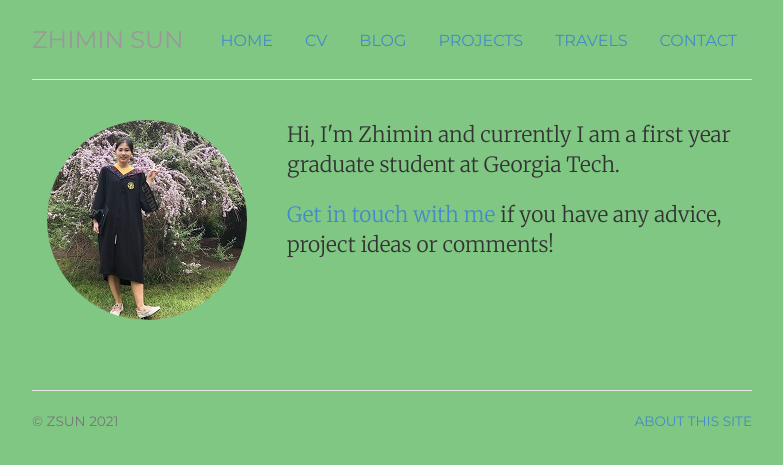
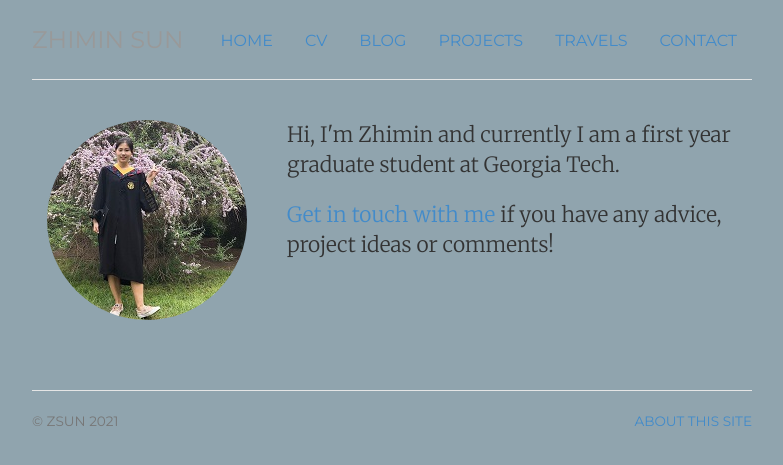
Before and after one commit to Zoe353/Zoe353.github.io, a Jekyll site: the page built from index.html, in a window 1280 px wide. Shown: the top 465 px of the page, without its empty margins (248-1031 px from the left). Built offline with Jekyll 4.4.1, drawn with Linux system fonts in a browser that asks for light colours.

```diff
--- a/_includes/head.html
+++ b/_includes/head.html
@@ -12,7 +12,7 @@
 	<link href="/css/jumbotron-narrow.css" rel="stylesheet">
 	<link href="/css/style.css" rel="stylesheet">
 	<style>
-      body { background-color: #81C784; }
+      body { background-color: #90A4AE; }
     </style>
 	<!-- 	set up MathJax on Jekyll and GitHub -->
 	<script type="text/x-mathjax-config">
```
